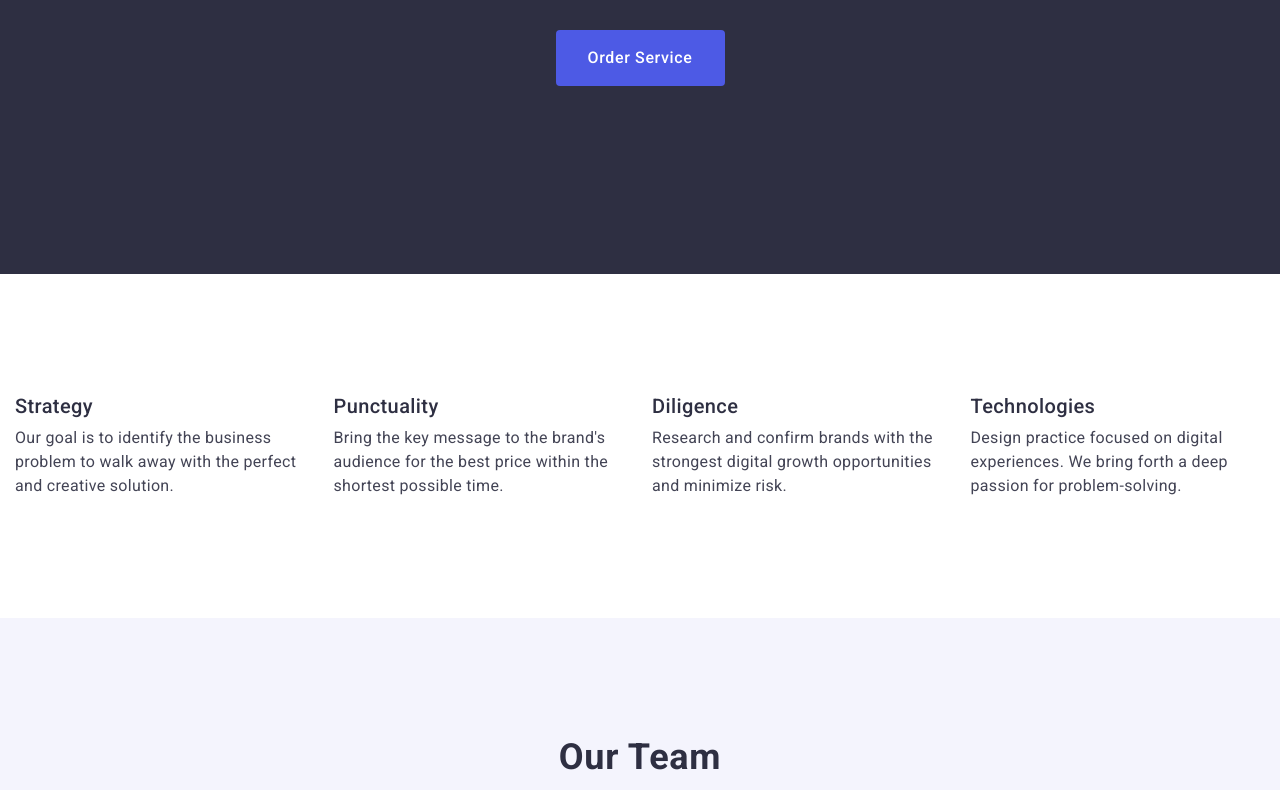
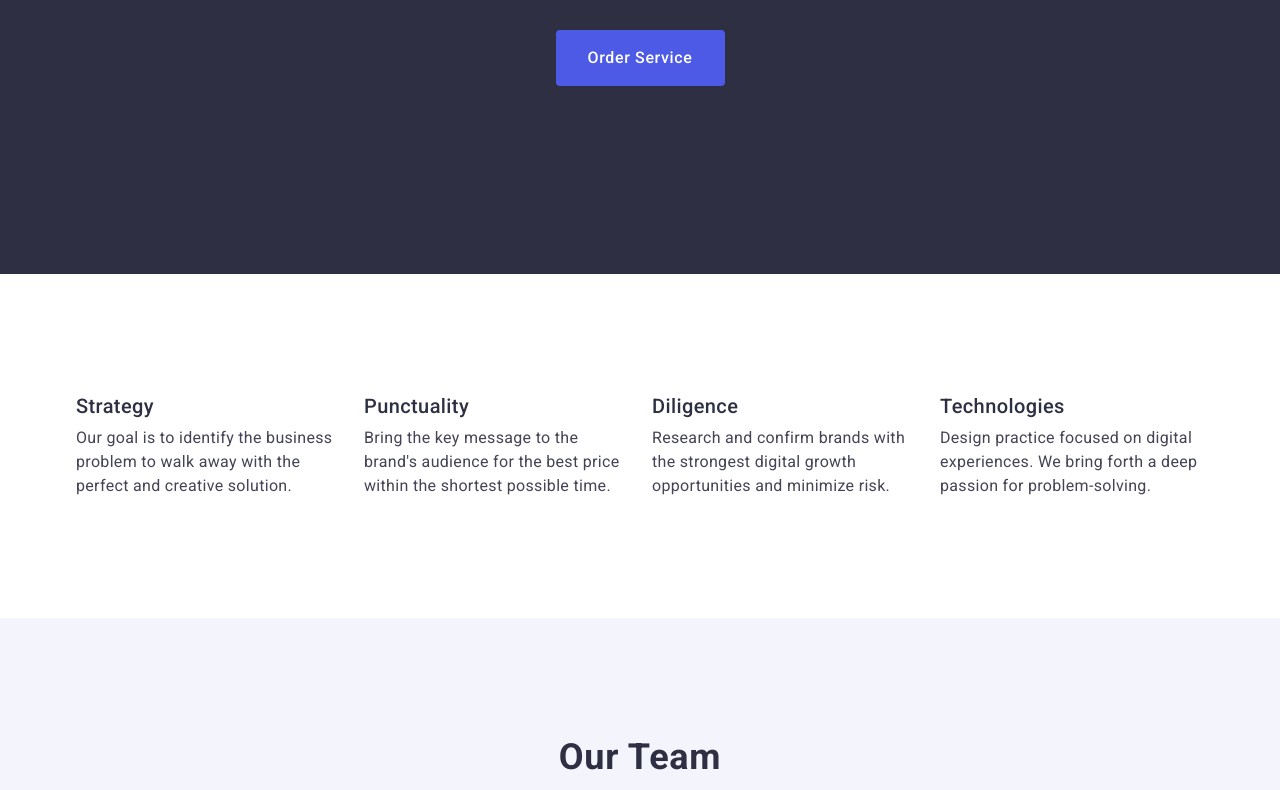
Before and after one commit to ms-movchan97/goit-markup-hw-03, a plain HTML site: page index.html in a window 1280 px wide. Shown: the part 399-1189 px from the top of the page. Drawn offline with nearby package versions, Linux system fonts and the light colour scheme.

Commit message:
double 3

```diff
--- a/css/styles.css
+++ b/css/styles.css
@@ -18,7 +18,7 @@ img {
   display: block;
 }
 .container {
-  width: 1158 px;
+  width: 1158px;
   padding-left: 24px;
   padding-right: 24px;
   margin-left: 156px;
```
